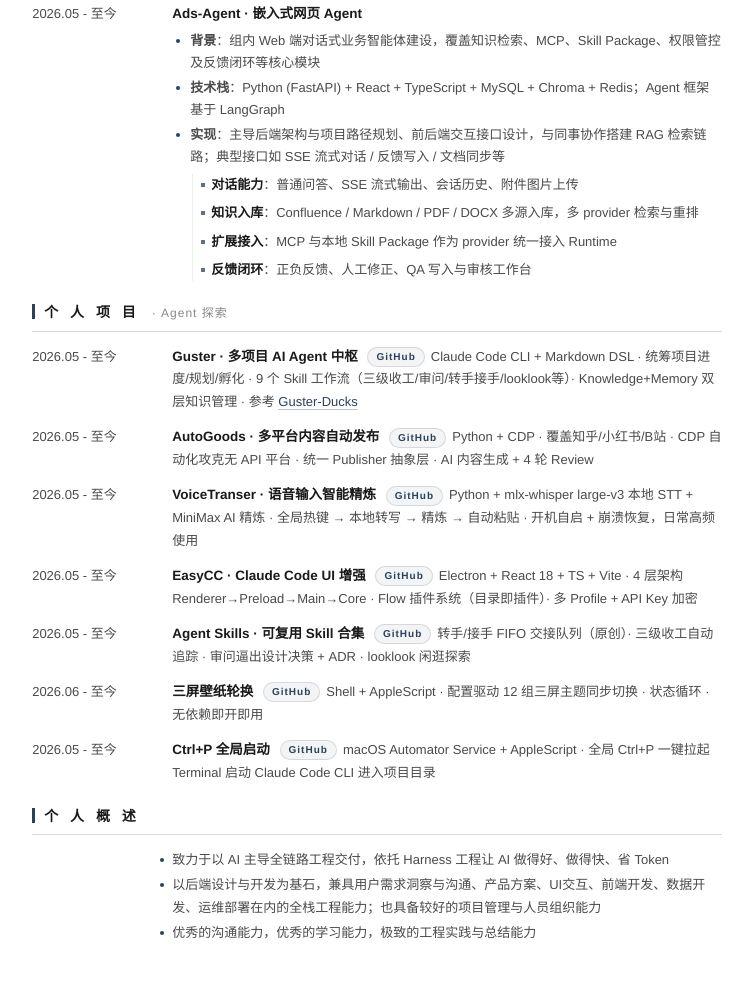
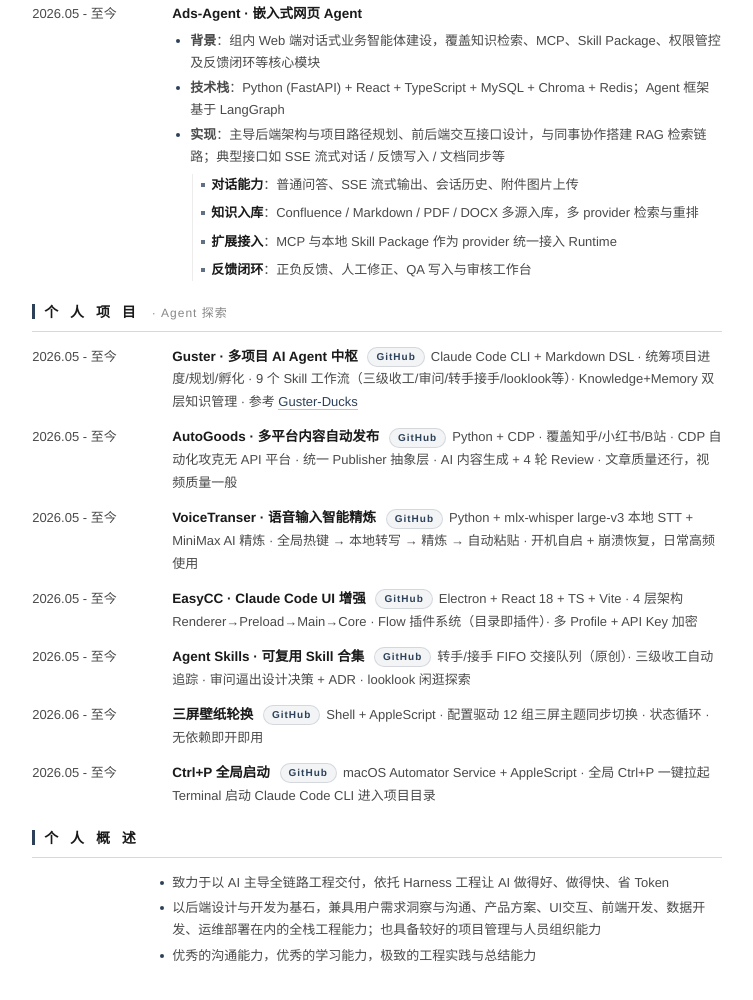
Before and after one commit to Lumos-789/Lumos-789.github.io, a plain HTML site: page index.html in a window 1280 px wide. Shown: the part 2224-3224 px from the top of the page, without its empty margins (263-1016 px from the left). Drawn offline with Linux system fonts and the light colour scheme.

Commit message:
docs: add quality note to AutoGoods description

```diff
--- a/index.html
+++ b/index.html
@@ -887,7 +887,7 @@
     <div class="proj-item proj-item-inline">
       <div class="proj-header">
         <span class="time">2026.05 - 至今</span>
-        <span class="name">AutoGoods · 多平台内容自动发布 <a href="https://github.com/Lumos-789/AutoGoods" target="_blank" style="display:inline-block;font-size:10px;font-weight:600;letter-spacing:1px;color:var(--accent);background:rgba(44,65,89,0.06);border:1px solid rgba(44,65,89,0.15);border-radius:999px;padding:1px 8px;margin-left:6px;vertical-align:middle;text-decoration:none;line-height:1.6">GitHub</a><span class="desc">Python + CDP · 覆盖知乎/小红书/B站 · CDP 自动化攻克无 API 平台 · 统一 Publisher 抽象层 · AI 内容生成 + 4 轮 Review</span></span>
+        <span class="name">AutoGoods · 多平台内容自动发布 <a href="https://github.com/Lumos-789/AutoGoods" target="_blank" style="display:inline-block;font-size:10px;font-weight:600;letter-spacing:1px;color:var(--accent);background:rgba(44,65,89,0.06);border:1px solid rgba(44,65,89,0.15);border-radius:999px;padding:1px 8px;margin-left:6px;vertical-align:middle;text-decoration:none;line-height:1.6">GitHub</a><span class="desc">Python + CDP · 覆盖知乎/小红书/B站 · CDP 自动化攻克无 API 平台 · 统一 Publisher 抽象层 · AI 内容生成 + 4 轮 Review · 文章质量还行，视频质量一般</span></span>
       </div>
     </div>
 
```
